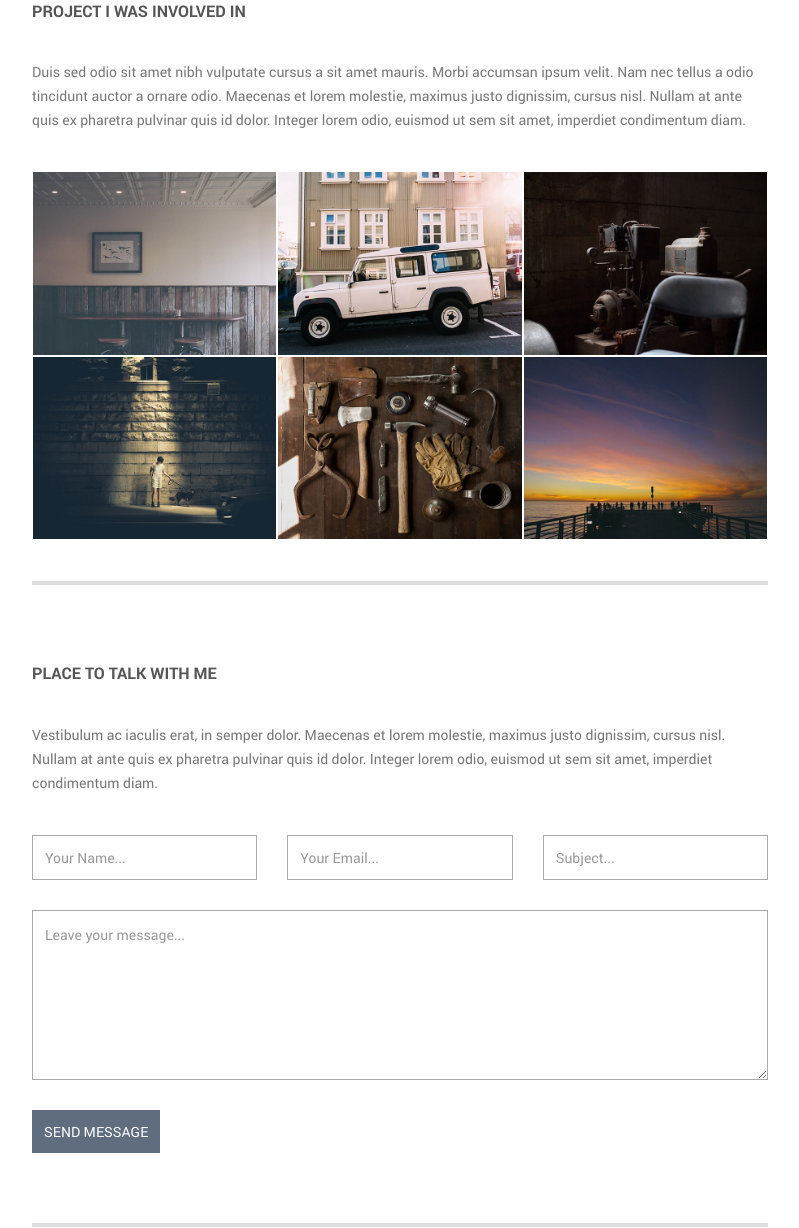
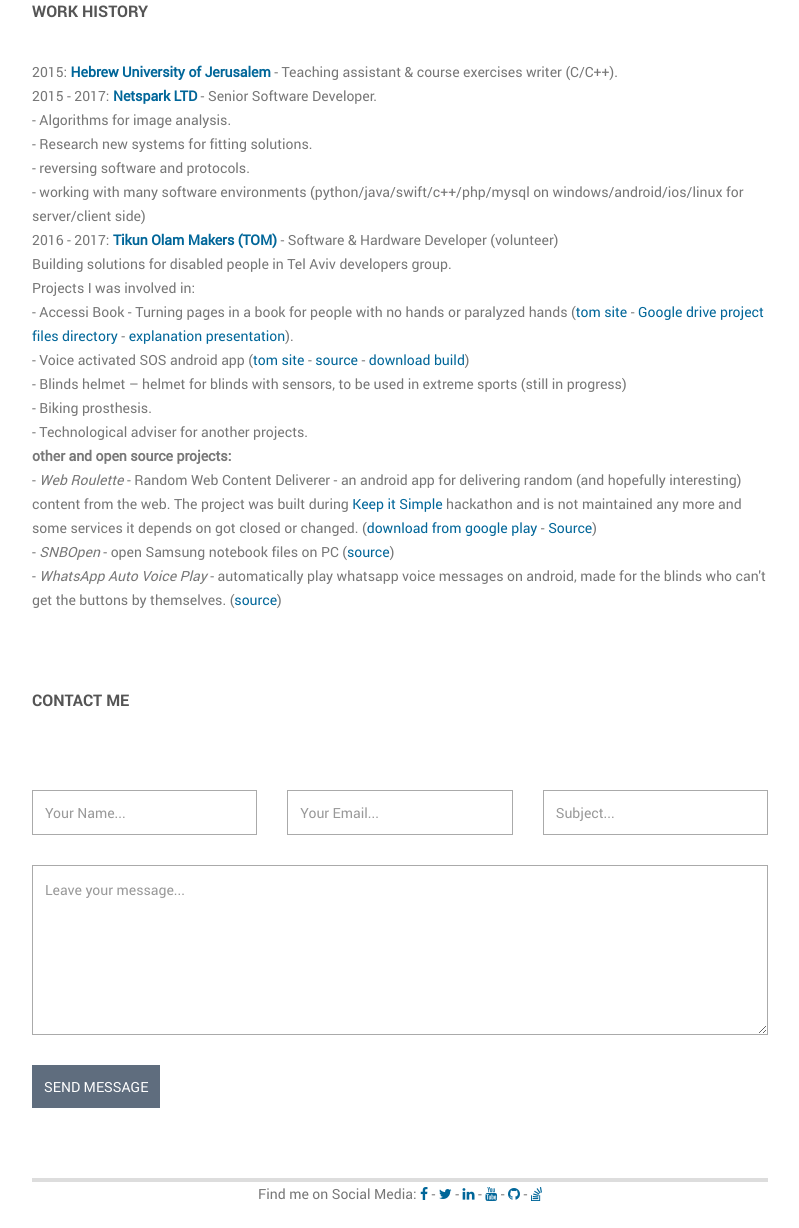
Before and after one commit to ohadcn/ohadcn, a plain HTML site: page index.html in a window 1280 px wide. Shown: the part 1302-2530 px from the top of the page, without its empty margins (432-1231 px from the left). After the commit the page ends 2508 px from the top, so only its background shows below. Drawn offline with Linux system fonts and the light colour scheme.

Commit message:
experience and projects

```diff
--- a/index.html
+++ b/index.html
@@ -111,91 +111,41 @@
                     </div> <!-- #about -->
                     </div>
 
-                    <!-- PROJECTS -->
+					<!-- WORK -->
                     <div class="page-section" id="projects">
                     <div class="row">
                         <div class="col-md-12">
-                            <h4 class="widget-title">Project I Was Involved In</h4>
-                            <p>Duis sed odio sit amet nibh vulputate cursus a sit amet mauris. Morbi accumsan ipsum velit. Nam nec tellus a odio tincidunt auctor a ornare odio. Maecenas et lorem molestie, maximus justo dignissim, cursus nisl. Nullam at ante quis ex pharetra pulvinar quis id dolor. Integer lorem odio, euismod ut sem sit amet, imperdiet condimentum diam.</p>
+                            <h4 class="widget-title">Work History</h4>
+                            <p>2015: <b><a href="http://www.huji.ac.il/">Hebrew University of Jerusalem</a></b> - Teaching assistant & course exercises writer (C/C++).</p>
+                            <p>2015 - 2017: <b><a href="https://www.netsparkmobile.com/he/">Netspark LTD</a></b> - Senior Software Developer.</br>
+							- Algorithms for image analysis.</br>
+							- Research new systems for fitting solutions.</br>
+							- reversing software and protocols.</br>
+							- working with many software environments (python/java/swift/c++/php/mysql on windows/android/ios/linux for server/client side)</p>
+                            <p>2016 - 2017: <b><a href="http://tomglobal.org/">Tikun Olam Makers (TOM)</a></b> - Software & Hardware Developer (volunteer)</br>
+							Building solutions for disabled people in Tel Aviv developers group.</br>
+							Projects I was involved in:</br>
+							- Accessi Book - Turning pages in a book for people with no hands or paralyzed hands (<a href="http://projects.tomglobal.org/project/36">tom site</a> - <a href="https://drive.google.com/drive/folders/0B6YQd_m79CweVnd5eV9sVHFrdlk">Google drive project files directory</a> - <a href="https://docs.google.com/presentation/d/1v0jpERsoz-KXnjnU02EL1vLA2dlDr_h3yBP7SijFgys/edit#slide=id.p6">explanation presentation</a>).</br>
+							- Voice activated SOS android app (<a href="http://projects.tomglobal.org/project/175">tom site</a> - <a href="https://github.com/ohadcn/vasos">source</a> - <a href="https://github.com/ohadcn/vasos/raw/master/app-release.apk">download build</a>)</br>
+							- Blinds helmet – helmet for blinds with sensors, to be used in extreme sports (still in progress)</br>
+							- Biking prosthesis.</br>
+							- Technological adviser for another projects.</br>
+							</p>
+                            <p><b>other and open source projects:</b></br>
+							- <i>Web Roulette</i> - Random Web Content Deliverer - an android app for delivering random (and hopefully interesting) content from the web. The project was built during <a href="https://www.facebook.com/kishackathon/">Keep it Simple</a> hackathon and is not maintained any more and some services it depends on got closed or changed. (<a href="https://play.google.com/store/apps/details?id=simplers.webroulette">download from google play</a> - <a href="https://github.com/ohadcn/WebRoulette">Source</a>)</br>
+							- <i>SNBOpen</i> - open Samsung notebook files on PC (<a href="https://github.com/ohadcn/snbopen">source</a>)</br>
+							- <i>WhatsApp Auto Voice Play</i> - automatically play whatsapp voice messages on android, made for the blinds who can't get the buttons by themselves. (<a href="https://github.com/ohadcn/WhatsAppAutoVoicePlay">source</a>)</br>
+							</p>
                         </div>
                     </div>
-                    <div class="row projects-holder">
-                        <div class="col-md-4 col-sm-6">
-                            <div class="project-item">
-                                <img src="img/1.jpg" alt="">
-                                <div class="project-hover">
-                                    <div class="inside">
-                                        <h5><a href="#">Pellentesque porta ligula</a></h5>
-                                        <p>Lorem ipsum dolor sit amet, consectetur adipiscing elit. Aliquam cursus</p>
-                                    </div>
-                                </div>
-                            </div>
-                        </div>
-                        <div class="col-md-4 col-sm-6">
-                            <div class="project-item">
-                                <img src="img/2.jpg" alt="">
-                                <div class="project-hover">
-                                    <div class="inside">
-                                        <h5><a href="#">Pellentesque porta ligula</a></h5>
-                                        <p>Lorem ipsum dolor sit amet, consectetur adipiscing elit. Aliquam cursus</p>
-                                    </div>
-                                </div>
-                            </div>
-                        </div>
-                        <div class="col-md-4 col-sm-6">
-                            <div class="project-item">
-                                <img src="img/3.jpg" alt="">
-                                <div class="project-hover">
-                                    <div class="inside">
-                                        <h5><a href="#">Pellentesque porta ligula</a></h5>
-                                        <p>Lorem ipsum dolor sit amet, consectetur adipiscing elit. Aliquam cursus.</p>
-                                    </div>
-                                </div>
-                            </div>
-                        </div>
-                        <div class="col-md-4 col-sm-6">
-                            <div class="project-item">
-                                <img src="img/4.jpg" alt="">
-                                <div class="project-hover">
-                                    <div class="inside">
-                                        <h5><a href="#">Pellentesque porta ligula</a></h5>
-                                        <p>Quisque mattis sit amet dolor eu scelerisque. Vivamus bibendum massa et nisl tempus commodo.</p>
-                                    </div>
-                                </div>
-                            </div>
-                        </div>
-                        <div class="col-md-4 col-sm-6">
-                            <div class="project-item">
-                                <img src="img/5.jpg" alt="">
-                                <div class="project-hover">
-                                    <div class="inside">
-                                        <h5><a href="#">Pellentesque porta ligula</a></h5>
-                                        <p>Quisque mattis sit amet dolor eu scelerisque. Vivamus bibendum massa et nisl tempus commodo.</p>
-                                    </div>
-                                </div>
-                            </div>
-                        </div>
-                        <div class="col-md-4 col-sm-6">
-                            <div class="project-item">
-                                <img src="img/6.jpg" alt="">
-                                <div class="project-hover">
-                                    <div class="inside">
-                                        <h5><a href="#">Pellentesque porta ligula</a></h5>
-                                        <p>Quisque mattis sit amet dolor eu scelerisque. Vivamus bibendum massa et nisl tempus commodo.</p>
-                                    </div>
-                                </div>
-                            </div>
-                        </div>
-                    </div> <!-- .projects-holder -->
-                    </div>
-                    <hr>
 
                     <!-- CONTACT -->
                     <div class="page-section" id="contact">
                     <div class="row">
                         <div class="col-md-12">
-                            <h4 class="widget-title">PLACE TO TALK WITH ME</h4>
-                            <p>Vestibulum ac iaculis erat, in semper dolor. Maecenas et lorem molestie, maximus justo dignissim, cursus nisl. Nullam at ante quis ex pharetra pulvinar quis id dolor. Integer lorem odio, euismod ut sem sit amet, imperdiet condimentum diam.</p>
+                            <h4 class="widget-title">Contact Me</h4>
+                            <p>
+							</p>
                         </div>
                     </div>
                     <div class="row">
@@ -222,6 +172,14 @@
 
                     <div class="row" id="footer">
                         <div class="col-md-12 text-center">
+							Find me on Social Media:
+							<a href="https://www.facebook.com/ohadcn"><i class="fa fa-facebook"></i></a> -
+							<a href="https://twitter.com/ohadcn"><i class="fa fa-twitter"></i></a> -
+							<a href="https://www.linkedin.com/in/ohadcn/"><i class="fa fa-linkedin"></i></a> -
+							<a href="https://www.youtube.com/user/ohadcn"><i class="fa fa-youtube"></i></a> -
+							<a href="https://github.com/ohadcn"><i class="fa fa-github"></i></a> -
+							<a href="https://stackoverflow.com/users/2601521/ohad-cohen"><i class="fa fa-stack-overflow"></i></a>
+
                         </div>
                     </div>
 
```
